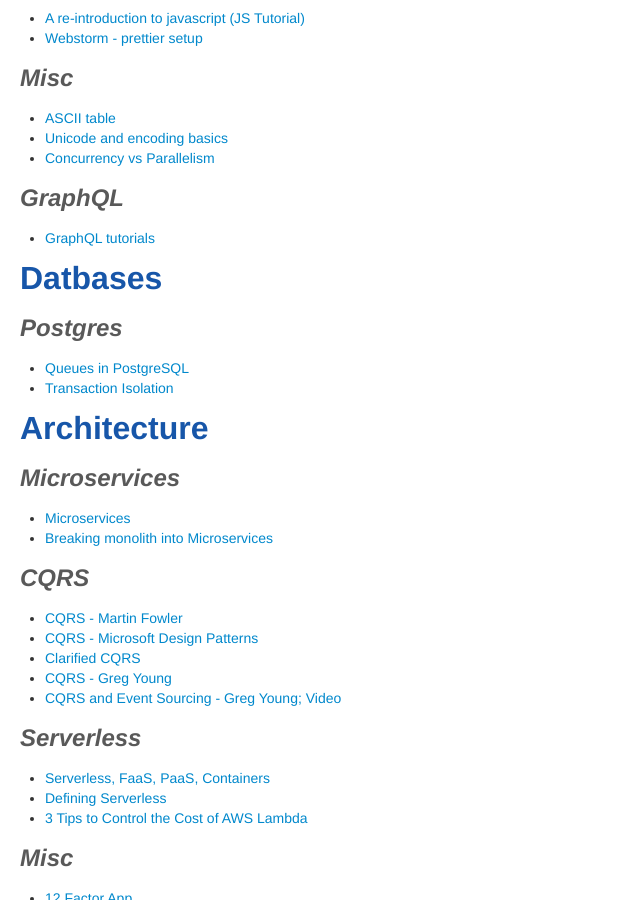
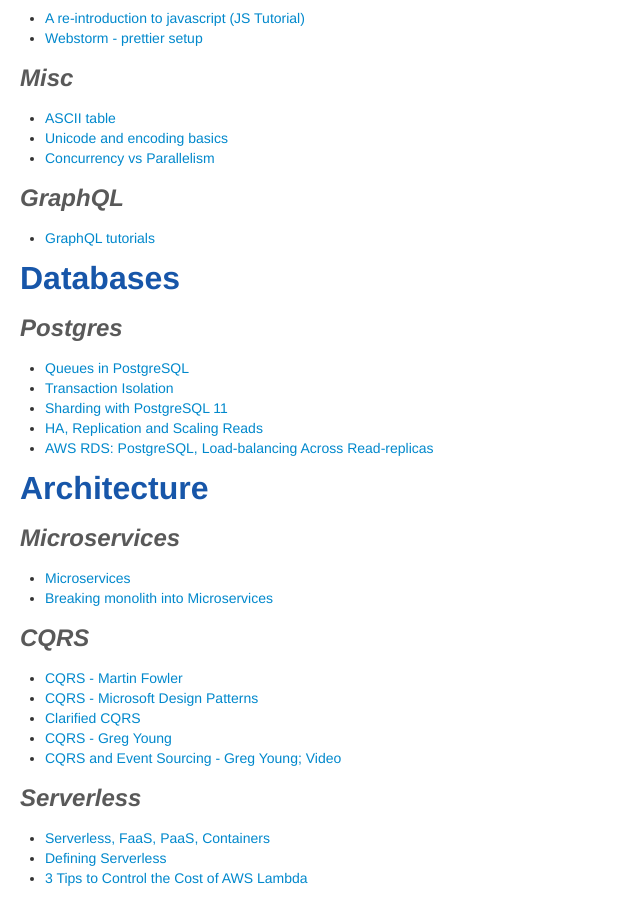
Before and after one commit to anuragkapur/anuragkapur.github.io, a Jekyll site: the page built from blog/engineering/_posts/2018-07-22-bookmarks.md, in a window 1280 px wide and 900 px high, scrolled down 1176 px. Shown: the whole window, without its empty margins (0-640 px from the left). Built offline with Jekyll 4.4.1, drawn with Linux system fonts in a browser that asks for light colours; comment, search, counter and statistics services are not loaded.

Commit message:
Add postgres ops bookmarks

```diff
--- a/blog/engineering/_posts/2018-07-22-bookmarks.md
+++ b/blog/engineering/_posts/2018-07-22-bookmarks.md
@@ -21,7 +21,7 @@
   - [Javascript](#javascript)
   - [Misc](#misc)
   - [GraphQL](#graphql)
-- [Datbases](#datbases)
+- [Databases](#databases)
   - [Postgres](#postgres)
 - [Architecture](#architecture)
   - [Microservices](#microservices)
@@ -68,10 +68,13 @@
 ## GraphQL
 * [GraphQL tutorials](https://www.howtographql.com)
 
-# Datbases
+# Databases
 ## Postgres
 * [Queues in PostgreSQL](https://www.youtube.com/watch?v=B81nQLg4RuU)
 * [Transaction Isolation](https://pgdash.io/blog/postgres-transactions.html)
+* [Sharding with PostgreSQL 11](https://pgdash.io/blog/postgres-11-sharding.html)
+* [HA, Replication and Scaling Reads](https://blog.timescale.com/blog/scalable-postgresql-high-availability-read-scalability-streaming-replication-fb95023e2af/)
+* [AWS RDS: PostgreSQL, Load-balancing Across Read-replicas](https://aws.amazon.com/premiumsupport/knowledge-center/requests-rds-read-replicas/)
 
 # Architecture
 ## Microservices
```
